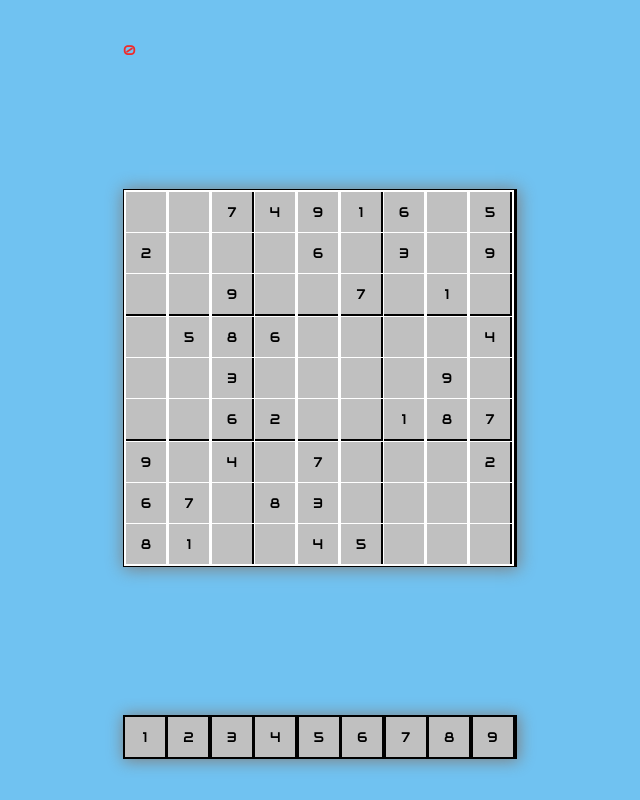
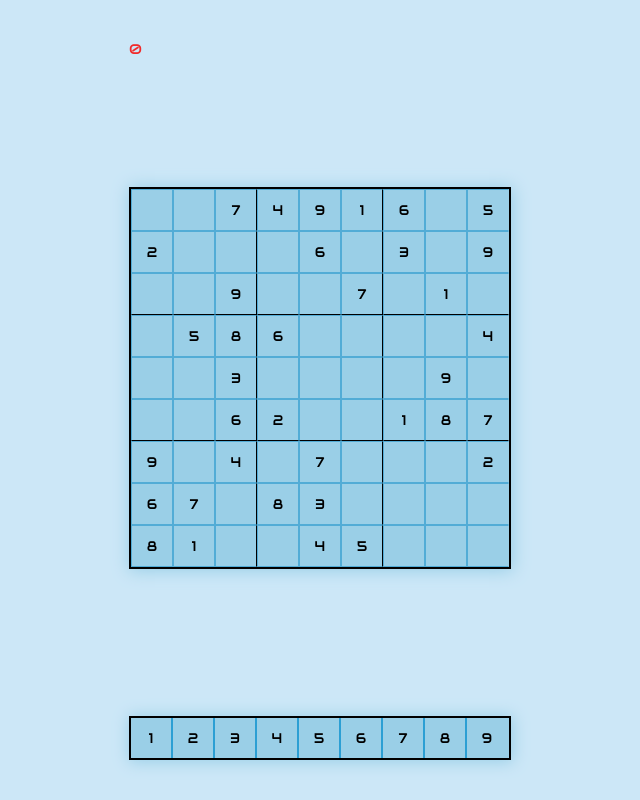
Before and after one commit to GaashiShiro/sudoku, a website with bundled scripts: page index.html in a window 1280 px wide. Shown: the whole page, without its empty margins (320-960 px from the left). Built offline with nearby package versions, Linux system fonts and the light colour scheme.

Commit message:
added some styling and board guide

```diff
--- /dev/null
+++ b/credits.txt
@@ -0,0 +1,3 @@
+Lighthearted Loop by IsharaComix (game song)
+Click sound by pauliuw
+Ridge Batty huge help
--- a/main.js
+++ b/main.js
@@ -57,19 +57,27 @@ const main =()=>{
 
 
 
-    newBoard.digits.addEventListener("click", (e)=>{
+
+    newBoard.digits.addEventListener("click", (e)=>{    // Event clicker for digits
         if (gamestate != 'normal') return
         let selNum = e.target;
         let digits = document.getElementById('digits').children
-        for(let i=0; i<digits.length; i++) {
-            digits[i].className = "empty"
-        }
+        for(let i=0; i<digits.length; i++) { digits[i].className = "empty" }
         selNum.className = "number-selected"
         selectedNumber = e.target.textContent;
         console.log(selectedNumber)
+
+        let board = document.getElementById('board').children
+        for(let i=0; i<board.length; i++) {
+            board[i].className = "empty";
+            if (board[i].textContent == selectedNumber) { board[i].className = "tile-selected" }    // Selects all tiles in the board with the selected number from digits
+        }
+
+        //
+
     });
 
-    newBoard.elem.addEventListener("click", (e)=>{
+    newBoard.elem.addEventListener("click", (e)=>{      // Event clicker for board
         if (gamestate != 'normal') return
         selectedTile = e.target;
         let indexSolution = findIndexOfSolution(solution, selectedTile.id)
@@ -82,6 +90,8 @@ const main =()=>{
         if (selectedNumber != findSolution(solution, indexSolution) && selectedNumber != null && selectedNumber != '123456789') {
             totalErrors.textContent++;
         }
+
+
     });
 }
 
--- a/style.css
+++ b/style.css
@@ -1,5 +1,5 @@
 body {
-    background-color: rgb(112, 194, 241);
+    background-color: rgb(204, 231, 247);
     font-family: 'Audiowide';
     font-size: 14px;
     position: absolute;
@@ -17,35 +17,29 @@ body {
 }
 
 #board {
-    background-color: white;
+    background-color: rgb(154, 207, 231);
     position: relative;
     display: grid;
-    border: 1px solid black;
-    padding: 2px;
-    box-shadow: 1px 1px 16px 1px grey;
+    border: 2px solid rgb(0, 0, 0);
+    /* gap: 2px;*/
+    box-shadow: 1px 1px 16px 1px rgb(154, 207, 231);
     grid-template-columns: repeat(var(--size), 1fr);
-    gap: 1px;
 }
 
 
-#board:nth-child(3) {
-    border-right:solid ;
-}
-
 #digits {
     position: relative;
-    background-color: black;
+
     display: grid;
-    border: 1px solid black;
-    padding: 1px;
-    box-shadow: 1px 1px 16px 1px grey;
+    border: 2px solid rgb(0, 0, 0);
+    background-color: rgb(44, 159, 212);
+    box-shadow: 1px 1px 16px 1px rgb(154, 207, 231);
     grid-template-columns: repeat(var(--size), 1fr);
-    gap: 1px;
+
 }
 
 #digits > div {
-    position: relative;
-    background-color: silver;
+    background-color: rgb(154, 207, 231);
     width: 40px;
     height: 40px;
     display: flex;
@@ -55,7 +49,8 @@ body {
 
 #board > div {
     position: relative;
-    background-color: silver;
+    background-color: rgb(154, 207, 231);
+    border: 1px solid rgb(82, 172, 214);
     width: 40px;
     height: 40px;
     display: flex;
@@ -65,15 +60,23 @@ body {
 
 
 #board div:nth-child(3n){
-    border-right: 2px solid;
+    border-right: 1px solid;
 }
 
 #board div:nth-child(n+19):nth-child(-n+27), #board div:nth-child(n+46):nth-child(-n+54){
-    border-bottom: 2px solid;
+    border-bottom: 1px solid;
+}
+
+#board div:nth-child(9n){
+    border-right: 1px solid rgb(154, 207, 231);
+}
+
+#digits div:last-child{
+    border-right: 2px solid rgb(154, 207, 231);
 }
 
 .tile-selected {
-    background-color: yellow;
+    font-size: 30px;
 }
 
 #digits >.number-selected {
```
Also changed, not shown: 2 other files.
